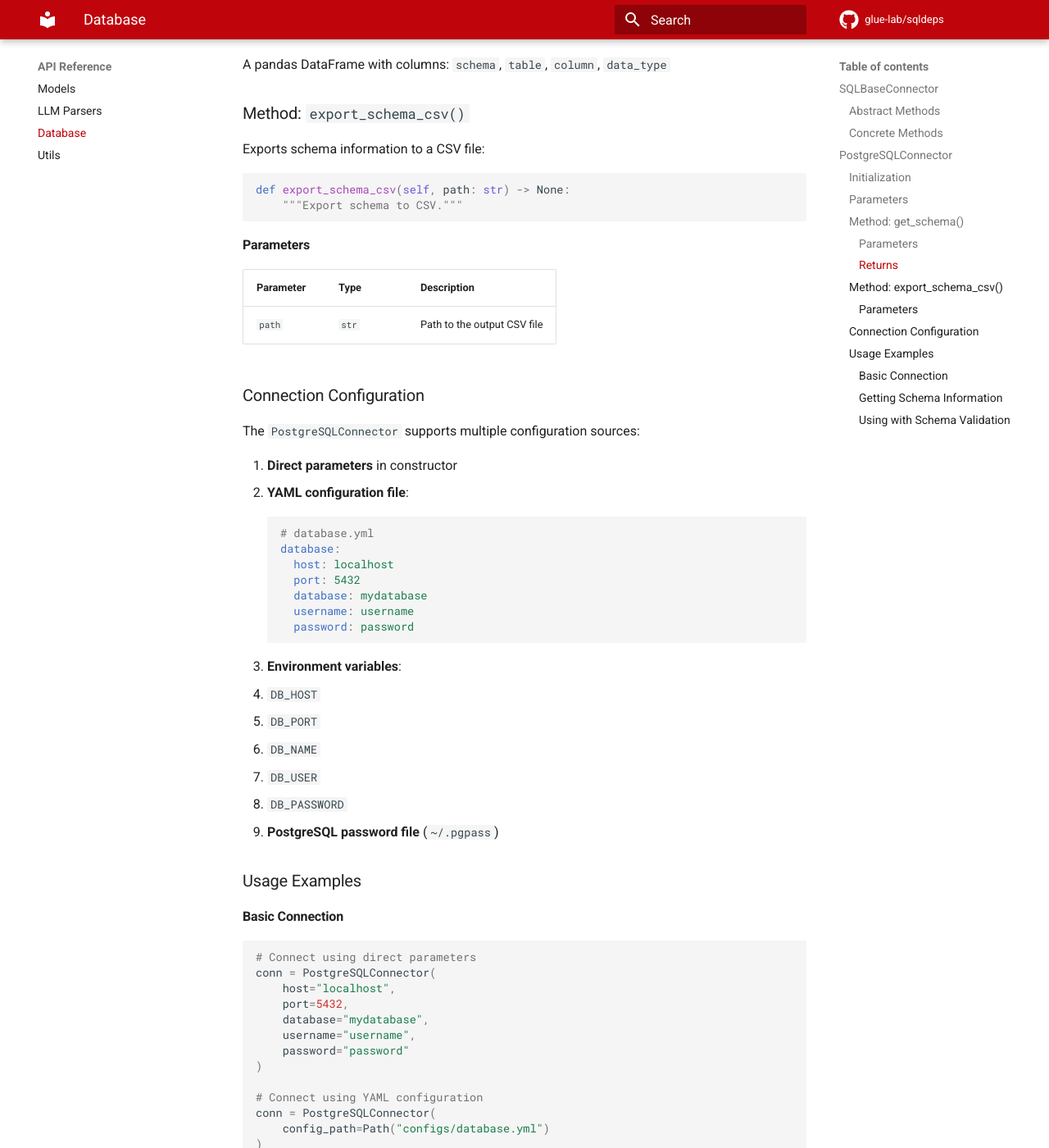
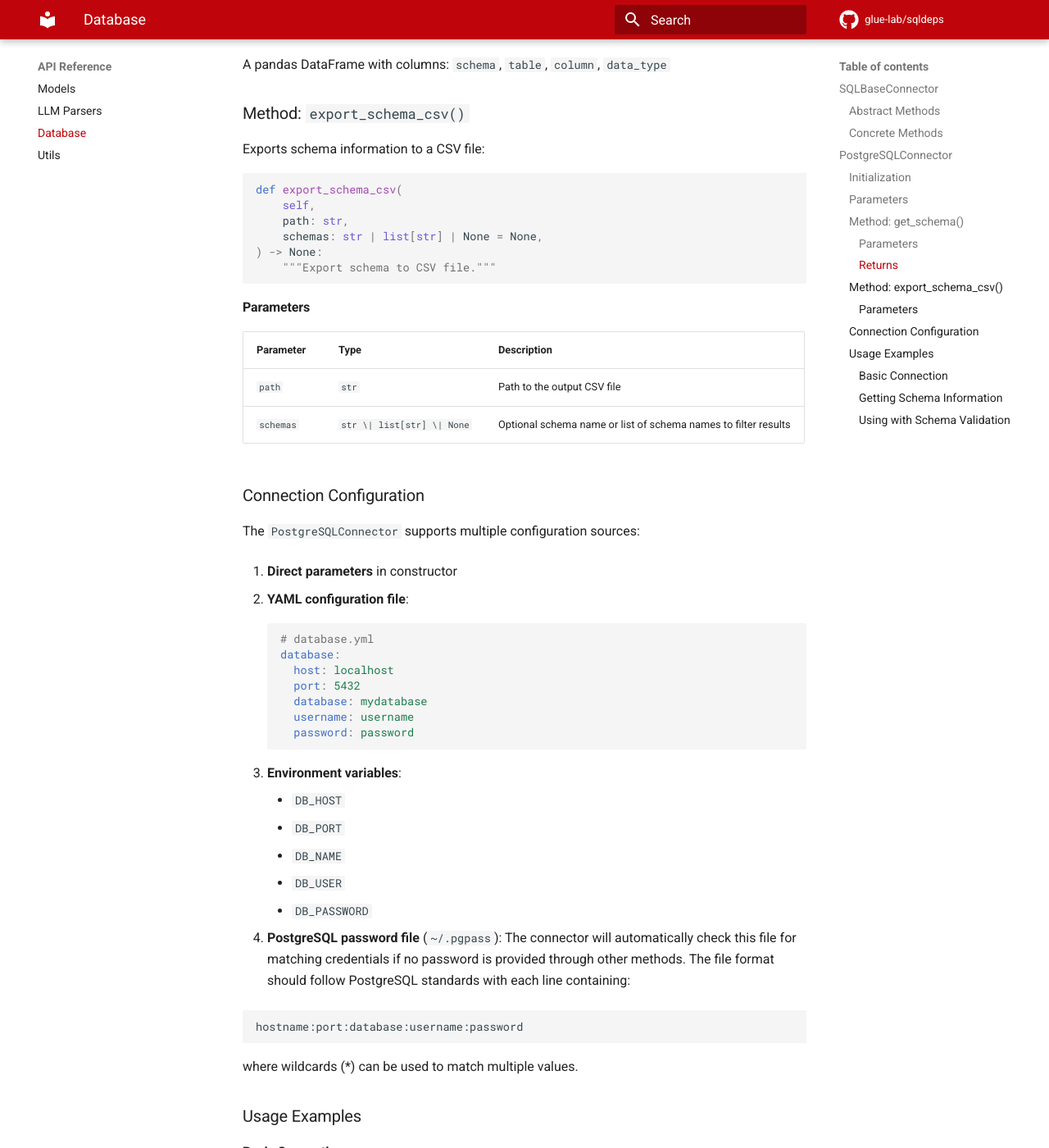
Before and after one commit to glue-lab/sqldeps, an MkDocs documentation site: the page built from docs/api-reference/database.md, in a window 1280 px wide and 1400 px high, scrolled down 2255 px. Shown: the whole window at 82% size. Built offline with MkDocs 1.6.1 and Material for MkDocs 9.7.7, drawn with Linux system fonts in a browser that asks for light colours; comment, search, counter and statistics services are not loaded.

Commit message:
Update API-reference database

````diff
--- a/docs/api-reference/database.md
+++ b/docs/api-reference/database.md
@@ -85,8 +85,12 @@ A pandas DataFrame with columns: `schema`, `table`, `column`, `data_type`
 Exports schema information to a CSV file:
 
 ```python
-def export_schema_csv(self, path: str) -> None:
-    """Export schema to CSV."""
+def export_schema_csv(
+    self,
+    path: str,
+    schemas: str | list[str] | None = None,
+) -> None:
+    """Export schema to CSV file."""
 ```
 
 #### Parameters
@@ -94,12 +98,14 @@ def export_schema_csv(self, path: str) -> None:
 | Parameter | Type | Description |
 |-----------|------|-------------|
 | `path` | `str` | Path to the output CSV file |
+| `schemas` | `str \| list[str] \| None` | Optional schema name or list of schema names to filter results |
 
 ### Connection Configuration
 
 The `PostgreSQLConnector` supports multiple configuration sources:
 
 1. **Direct parameters** in constructor
+
 2. **YAML configuration file**:
    ```yaml
    # database.yml
@@ -110,13 +116,24 @@ The `PostgreSQLConnector` supports multiple configuration sources:
      username: username
      password: password
    ```
+
 3. **Environment variables**:
-   - `DB_HOST`
-   - `DB_PORT`
-   - `DB_NAME`
-   - `DB_USER`
-   - `DB_PASSWORD`
-4. **PostgreSQL password file** (`~/.pgpass`)
+
+    - `DB_HOST`
+    - `DB_PORT`
+    - `DB_NAME`
+    - `DB_USER`
+    - `DB_PASSWORD`
+
+4. **PostgreSQL password file** (`~/.pgpass`): The connector will automatically check
+this file for matching credentials if no password is provided through other methods.
+The file format should follow PostgreSQL standards with each line containing:
+
+```bash
+hostname:port:database:username:password
+```
+
+where wildcards (*) can be used to match multiple values.
 
 ### Usage Examples
 
````
